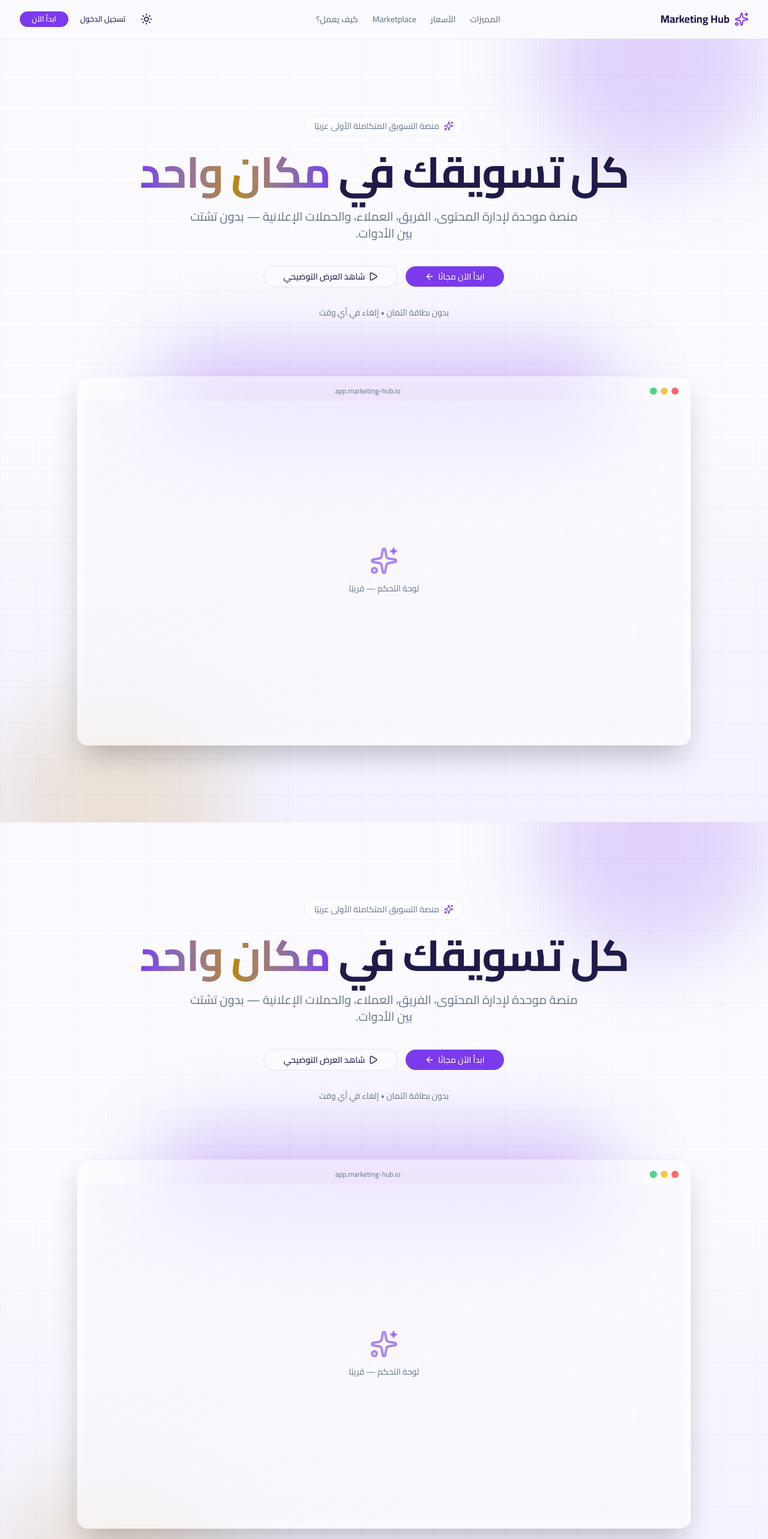
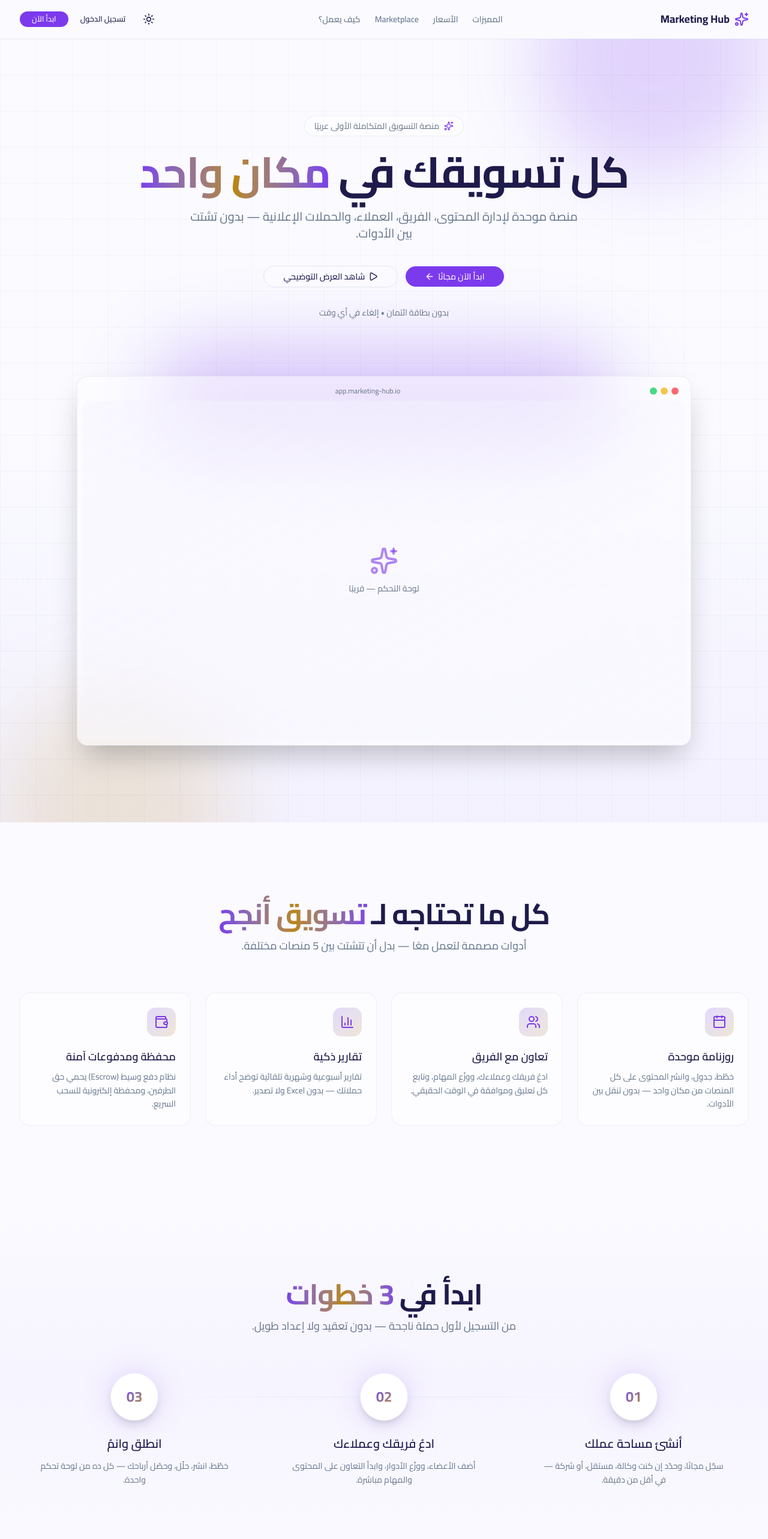
Before and after one commit to adnovaeg-programming/marketing-hub, a Next.js app: page / in a window 1280 px wide. Shown: the top 2566 px of the page at 60% size. Built offline with nearby package versions, Linux system fonts and the light colour scheme.

Commit message:
feat: add features and how-it-works sections, improve theme toggle animation

```diff
--- a/src/app/page.tsx
+++ b/src/app/page.tsx
@@ -1,9 +1,13 @@
 import { Hero } from "@/components/hero";
+import { Features } from "@/components/features";
+import { HowItWorks } from "@/components/how-it-works";
 
 export default function Home() {
   return (
     <main className="flex-1">
       <Hero />
+      <Features />
+      <HowItWorks />
     </main>
   );
 }
--- /dev/null
+++ b/src/components/features.tsx
@@ -0,0 +1,83 @@
+import {
+  Calendar,
+  BarChart3,
+  Wallet,
+  Users,
+} from "lucide-react";
+
+const FEATURES = [
+  {
+    icon: Calendar,
+    title: "روزنامة موحدة",
+    description:
+      "خطّط، جدوِل، وانشر المحتوى على كل المنصات من مكان واحد — بدون تنقل بين الأدوات.",
+  },
+  {
+    icon: Users,
+    title: "تعاون مع الفريق",
+    description:
+      "ادعُ فريقك وعملاءك، ووزّع المهام، وتابع كل تعليق وموافقة في الوقت الحقيقي.",
+  },
+  {
+    icon: BarChart3,
+    title: "تقارير ذكية",
+    description:
+      "تقارير أسبوعية وشهرية تلقائية توضح أداء حملاتك — بدون Excel ولا تصدير.",
+  },
+  {
+    icon: Wallet,
+    title: "محفظة ومدفوعات آمنة",
+    description:
+      "نظام دفع وسيط (Escrow) يحمي حق الطرفين، ومحفظة إلكترونية للسحب السريع.",
+  },
+];
+
+export function Features() {
+  return (
+    <section id="features" className="relative py-24 md:py-32">
+      <div className="mx-auto max-w-7xl px-4 md:px-8">
+        {/* رأس القسم */}
+        <div className="mx-auto max-w-2xl text-center">
+          <h2 className="text-3xl font-bold tracking-tight md:text-4xl lg:text-5xl">
+            كل ما تحتاجه لـ
+            <span className="bg-gradient-to-l from-primary via-accent to-primary bg-clip-text text-transparent">
+              {" "}تسويق أنجح
+            </span>
+          </h2>
+          <p className="mt-4 text-lg text-muted-foreground">
+            أدوات مصممة لتعمل معًا — بدل أن تتشتت بين 5 منصات مختلفة.
+          </p>
+        </div>
+
+        {/* شبكة المميزات */}
+        <div className="mt-16 grid gap-6 sm:grid-cols-2 lg:grid-cols-4">
+          {FEATURES.map((feature) => {
+            const Icon = feature.icon;
+            return (
+              <div
+                key={feature.title}
+                className="group relative overflow-hidden rounded-2xl border border-border/60 bg-card/50 p-6 backdrop-blur transition hover:border-primary/40 hover:bg-card"
+              >
+                {/* توهج خلف الأيقونة عند الـ hover */}
+                <div className="absolute -right-8 -top-8 size-24 rounded-full bg-primary/0 blur-2xl transition-all duration-500 group-hover:bg-primary/30" />
+
+                {/* الأيقونة */}
+                <div className="relative mb-5 inline-flex size-12 items-center justify-center rounded-xl bg-gradient-to-br from-primary/20 to-accent/20 text-primary">
+                  <Icon className="size-6" />
+                </div>
+
+                {/* النص */}
+                <h3 className="relative mb-2 text-lg font-semibold">
+                  {feature.title}
+                </h3>
+                <p className="relative text-sm leading-relaxed text-muted-foreground">
+                  {feature.description}
+                </p>
+              </div>
+            );
+          })}
+        </div>
+      </div>
+    </section>
+  );
+}
--- /dev/null
+++ b/src/components/how-it-works.tsx
@@ -0,0 +1,70 @@
+const STEPS = [
+  {
+    number: "01",
+    title: "أنشئ مساحة عملك",
+    description:
+      "سجّل مجانًا، وحدّد إن كنت وكالة، مستقل، أو شركة — في أقل من دقيقة.",
+  },
+  {
+    number: "02",
+    title: "ادعُ فريقك وعملاءك",
+    description:
+      "أضف الأعضاء، ووزّع الأدوار، وابدأ التعاون على المحتوى والمهام مباشرة.",
+  },
+  {
+    number: "03",
+    title: "انطلق وانمُ",
+    description:
+      "خطّط، انشر، حلّل، وحصّل أرباحك — كل ده من لوحة تحكم واحدة.",
+  },
+];
+
+export function HowItWorks() {
+  return (
+    <section id="how-it-works" className="relative py-24 md:py-32">
+      {/* خلفية تدرج خفيف */}
+      <div className="absolute inset-0 -z-10 bg-gradient-to-b from-transparent via-primary/[0.03] to-transparent" />
+
+      <div className="mx-auto max-w-7xl px-4 md:px-8">
+        {/* رأس القسم */}
+        <div className="mx-auto max-w-2xl text-center">
+          <h2 className="text-3xl font-bold tracking-tight md:text-4xl lg:text-5xl">
+            ابدأ في
+            <span className="bg-gradient-to-l from-primary via-accent to-primary bg-clip-text text-transparent">
+              {" "}3 خطوات
+            </span>
+          </h2>
+          <p className="mt-4 text-lg text-muted-foreground">
+            من التسجيل لأول حملة ناجحة — بدون تعقيد ولا إعداد طويل.
+          </p>
+        </div>
+
+        {/* الخطوات */}
+        <div className="relative mt-16">
+          {/* خط أفقي يربط الخطوات (يظهر من md) */}
+          <div className="absolute right-[16%] left-[16%] top-10 hidden h-px bg-gradient-to-l from-transparent via-border to-transparent md:block" />
+
+          <div className="grid gap-8 md:grid-cols-3">
+            {STEPS.map((step) => (
+              <div key={step.number} className="relative flex flex-col items-center text-center">
+                {/* الرقم */}
+                <div className="relative flex size-20 items-center justify-center rounded-full border border-border/60 bg-card shadow-lg">
+                  <span className="bg-gradient-to-br from-primary to-accent bg-clip-text text-2xl font-bold text-transparent">
+                    {step.number}
+                  </span>
+                  {/* هالة توهج */}
+                  <div className="absolute inset-0 -z-10 rounded-full bg-primary/20 blur-xl" />
+                </div>
+
+                <h3 className="mt-6 text-xl font-semibold">{step.title}</h3>
+                <p className="mt-3 max-w-xs text-sm leading-relaxed text-muted-foreground">
+                  {step.description}
+                </p>
+              </div>
+            ))}
+          </div>
+        </div>
+      </div>
+    </section>
+  );
+}
--- a/src/components/theme-toggle.tsx
+++ b/src/components/theme-toggle.tsx
@@ -5,51 +5,40 @@ import { useTheme } from "next-themes";
 import { useEffect, useState } from "react";
 
 import { Button } from "@/components/ui/button";
-import {
-  DropdownMenu,
-  DropdownMenuContent,
-  DropdownMenuItem,
-  DropdownMenuTrigger,
-} from "@/components/ui/dropdown-menu";
 
 export function ThemeToggle() {
-  const { theme, setTheme } = useTheme();
+  const { resolvedTheme, setTheme } = useTheme();
   const [mounted, setMounted] = useState(false);
 
   useEffect(() => {
     setMounted(true);
   }, []);
 
+  const isDark = mounted && resolvedTheme === "dark";
+
   return (
-    <DropdownMenu>
-      <DropdownMenuTrigger asChild>
-        <Button variant="ghost" size="icon" className="rounded-full">
-          {!mounted ? (
-            <Sun className="size-5" />
-          ) : (
-            <>
-              <Sun className="size-5 rotate-0 scale-100 transition-all dark:-rotate-90 dark:scale-0" />
-              <Moon className="absolute size-5 rotate-90 scale-0 transition-all dark:rotate-0 dark:scale-100" />
-            </>
-          )}
-          <span className="sr-only">تبديل الوضع</span>
-        </Button>
-      </DropdownMenuTrigger>
+    <Button
+      variant="ghost"
+      size="icon"
+      className="relative size-10 overflow-hidden rounded-full"
+      onClick={() => setTheme(isDark ? "light" : "dark")}
+      aria-label="تبديل الوضع"
+    >
+      {/* الشمس — بتلف وتختفي في الوضع الغامق */}
+      <Sun
+        className={`
+          absolute size-5 transition-all duration-500 ease-in-out
+          ${isDark ? "rotate-90 scale-0 opacity-0" : "rotate-0 scale-100 opacity-100"}
+        `}
+      />
 
-      <DropdownMenuContent align="end">
-        <DropdownMenuItem onClick={() => setTheme("light")}>
-          <Sun className="size-4" />
-          فاتح
-        </DropdownMenuItem>
-        <DropdownMenuItem onClick={() => setTheme("dark")}>
-          <Moon className="size-4" />
-          غامق
-        </DropdownMenuItem>
-        <DropdownMenuItem onClick={() => setTheme("system")}>
-          <span className="size-4 text-center">💻</span>
-          تلقائي
-        </DropdownMenuItem>
-      </DropdownMenuContent>
-    </DropdownMenu>
+      {/* القمر — بيظهر في الوضع الغامق */}
+      <Moon
+        className={`
+          absolute size-5 transition-all duration-500 ease-in-out
+          ${isDark ? "rotate-0 scale-100 opacity-100" : "-rotate-90 scale-0 opacity-0"}
+        `}
+      />
+    </Button>
   );
 }
```
